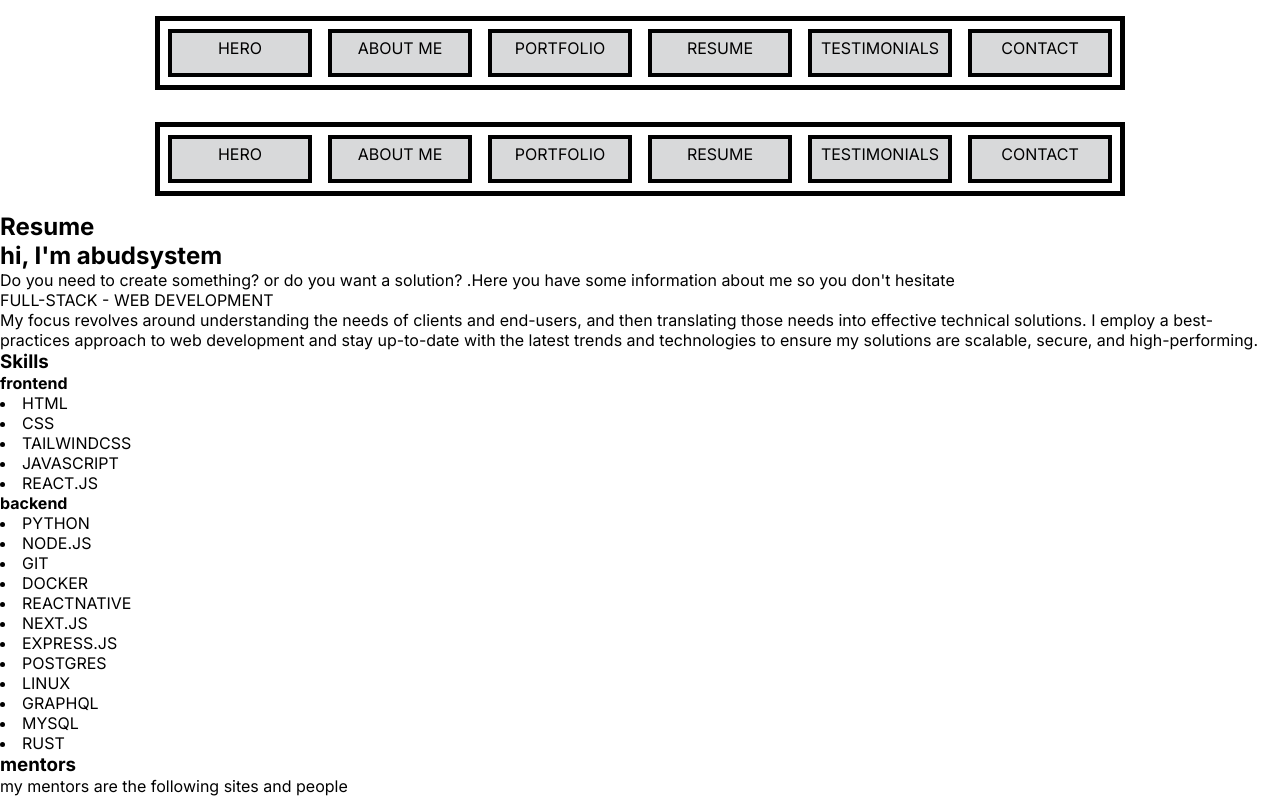
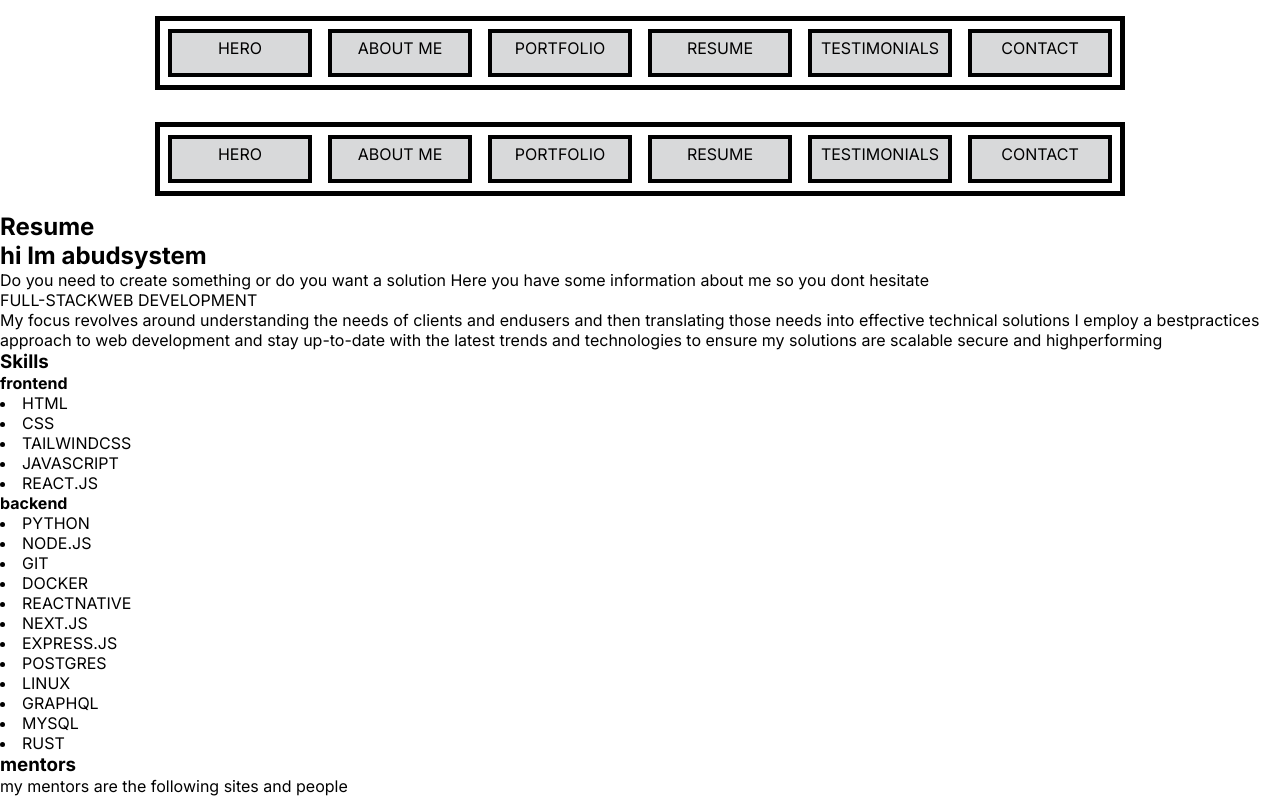
Before and after one commit to abudsistem/portfolio, a Next.js app: page / in a window 1280 px wide. Shown: the top 798 px of the page. Built offline with nearby package versions, Linux system fonts and the light colour scheme.

Commit message:
ver si asi fuynciona

```diff
--- a/app/about/page.js
+++ b/app/about/page.js
@@ -5,10 +5,10 @@ import Mentors from "../components/skills/mentors/page";
 export default function AboutMe() {
     return(
         <header>
-            <h2>hi, I'm abudsystem</h2>
-                <p>Do you need to create something? or do you want a solution? .Here you have some information about me so you don't hesitate</p>
-                <p>FULL-STACK  -  WEB DEVELOPMENT</p>
-                <p>My focus revolves around understanding the needs of clients and end-users, and then translating those needs into effective technical solutions. I employ a best-practices approach to web development and stay up-to-date with the latest trends and technologies to ensure my solutions are scalable, secure, and high-performing.</p>
+            <h2>hi Im abudsystem</h2>
+                <p>Do you need to create something or do you want a solution Here you have some information about me so you dont hesitate</p>
+                <p>FULL-STACKWEB DEVELOPMENT</p>
+            <p>My focus revolves around understanding the needs of clients and endusers and then translating those needs into effective technical solutions I employ a bestpractices approach to web development and stay up-to-date with the latest trends and technologies to ensure my solutions are scalable secure and highperforming</p>
             <h3>Skills</h3>
                 <h4>frontend</h4>
                     <Skillsfrontend />
```
